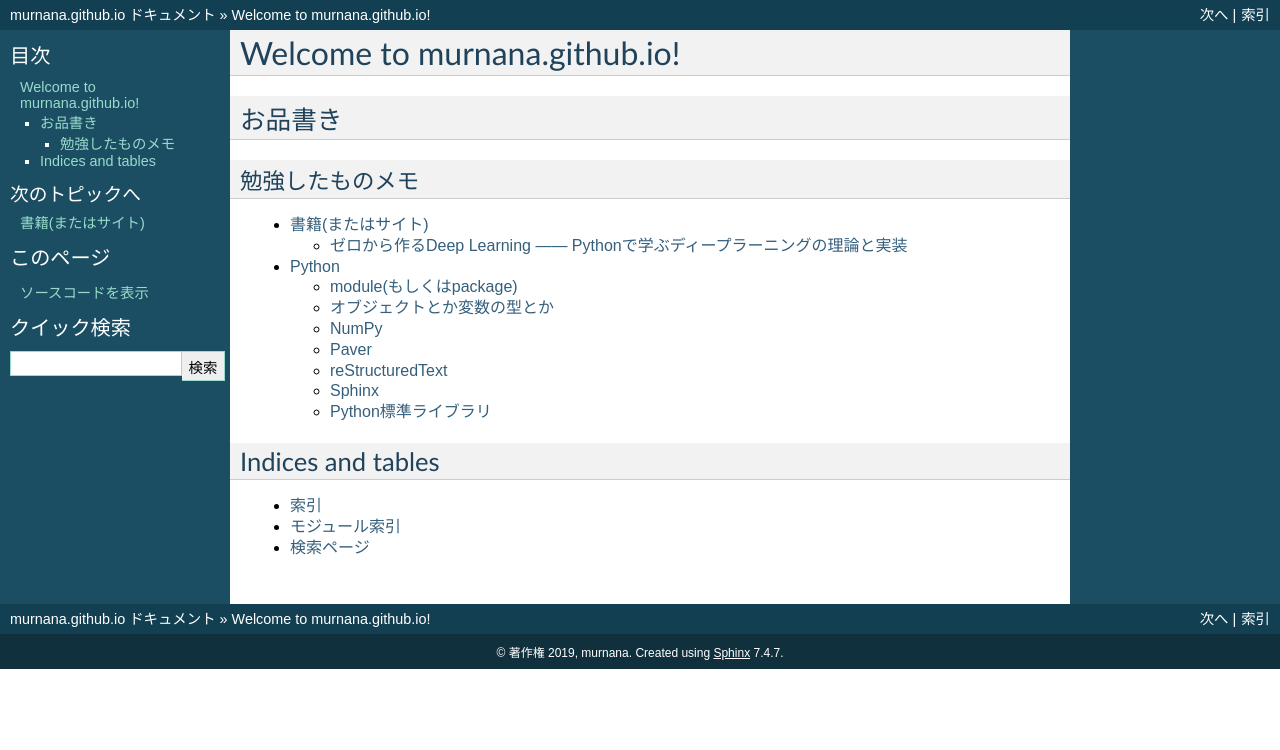
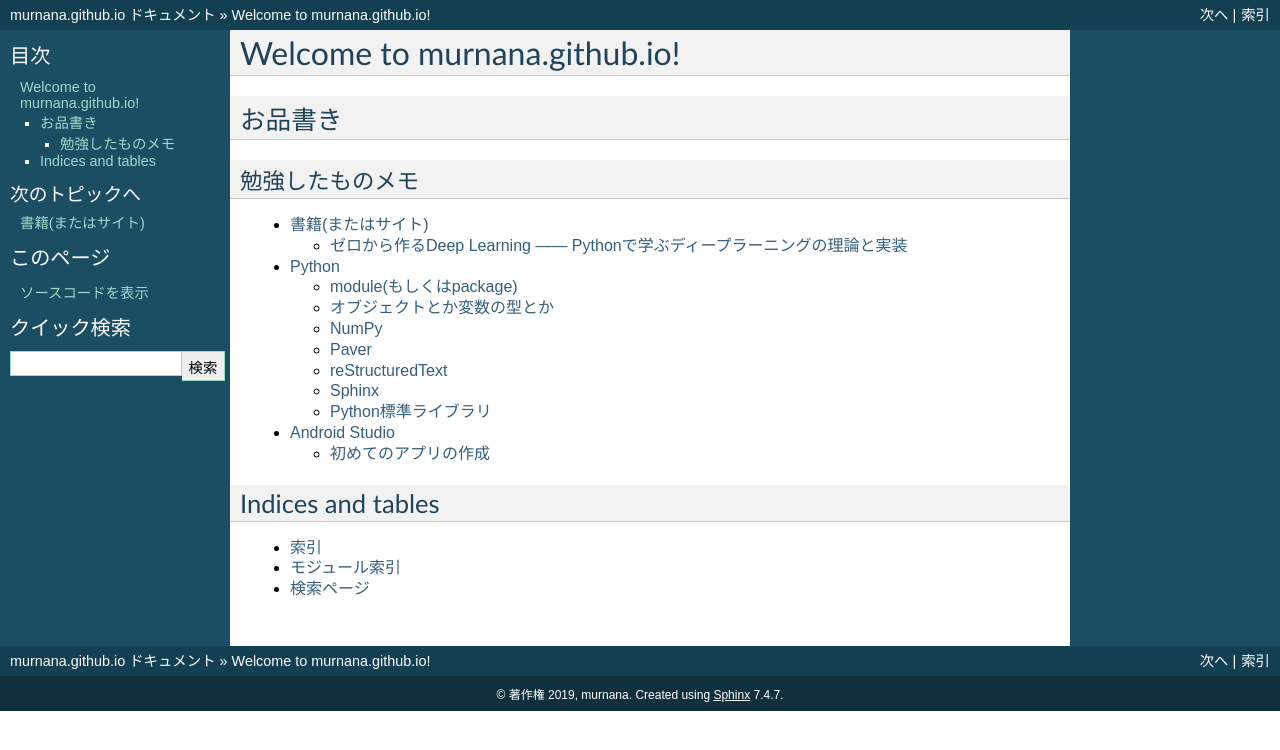
Before and after one commit to murnana/murnana.github.io, a Sphinx documentation site: the page built from source/index.rst, in a window 1280 px wide. Shown: the top 750 px of the page. Built offline with Sphinx 7.4.7, drawn with Linux system fonts in a browser that asks for light colours; some of the changed lines change nothing that is shown.

Commit message:
[WIP] Android Studio 初めてのアプリの作成

```diff
--- a/source/index.rst
+++ b/source/index.rst
@@ -13,6 +13,7 @@ Welcome to murnana.github.io!
 
     programing/books/index
     programing/language/python/index
+    programing/platform/android/android-studio/index
 
 
 Indices and tables
--- /dev/null
+++ b/source/programing/platform/android/android-studio/build-your-first-app/index.rst
@@ -0,0 +1,50 @@
+===============================================================================
+初めてのアプリの作成
+===============================================================================
+
+Android Studio をダウンロードする
+===============================================================================
+
+| https://developer.android.com/studio/?hl=ja からダウンロードする
+| ほぼデフォルトのままインストール
+
+    .. image:: ./1-1_install.PNG
+    .. image:: ./1-2_install.PNG
+    .. image:: ./1-3_install.PNG
+    .. image:: ./1-4_install.PNG
+    .. image:: ./1-5_install.PNG
+    .. image:: ./1-6_install.PNG
+    .. image:: ./1-7_install.PNG
+
+
+Android Studio の初回起動
+===============================================================================
+インストールが終了し、初めてAndroid Studioを立ち上げると、セットアップ画面になる。
+    .. image:: ./2-1_install.PNG
+    前のバージョンのアップデートなどでない限りは「Do not import settings」を選ぼう
+
+その後、Setup Wizardが立ち上がる
+    .. image:: ./3-1_welcome.PNG
+    なんかもう早速アップデートあるよ！と言っているがひとまず無視する
+
+    .. image:: ./3-2_welcome.PNG
+    何も考えたくないなら「Standard」を選ぶ。
+    Customにして、必要なSDKだけ入れてもいい
+    (SDKは後でも入れられる)
+
+
+    .. image:: ./3-3_welcome.PNG
+    IDEのテーマを選べる。私はダークテーマが好きなので「Darcula」を選んだ
+
+    .. image:: ./3-4_welcome.PNG
+    セットアップの最終チェック。SDKはWindowsの場合 ``%LOCALAPPDATA%\Android\Sdk``が デフォルトになる
+
+    .. image:: ./3-5_welcome.PNG
+    スクロールすると他に何が入るのかが分かる。問題なければ「Finish」を押す
+
+    .. image:: ./3-6_welcome.PNG
+    後はひたすらダウンロードが終わるのを待つ
+
+.. seealso::
+
+    `初めてのアプリの作成  |  Android Developers <https://developer.android.com/training/basics/firstapp/?hl=ja>`_
--- /dev/null
+++ b/source/programing/platform/android/android-studio/index.rst
@@ -0,0 +1,18 @@
+===============================================================================
+Android Studio
+===============================================================================
+
+
+Android アプリケーションを制作するのに欠かせないIDE
+(コンソールもあるから、重くてやだなって思ったらそっちのほうがいいかも？)
+
+.. toctree::
+    :maxdepth: 2
+    :glob:
+    :titlesonly:
+
+    */index
+
+.. seealso::
+
+    `初めてのアプリの作成  |  Android Developers <https://developer.android.com/training/basics/firstapp/?hl=ja>`_
```
Also changed, not shown: source/programing/platform/android/android-studio/build-your-first-app/1-1_install.PNG (added), source/programing/platform/android/android-studio/build-your-first-app/1-2_install.PNG (added), source/programing/platform/android/android-studio/build-your-first-app/1-3_install.PNG (added), source/programing/platform/android/android-studio/build-your-first-app/1-4_install.PNG (added), source/programing/platform/android/android-studio/build-your-first-app/1-5_install.PNG (added), source/programing/platform/android/android-studio/build-your-first-app/1-6_install.PNG (added), source/programing/platform/android/android-studio/build-your-first-app/1-7_install.PNG (added), source/programing/platform/android/android-studio/build-your-first-app/2-1_install.PNG (added), source/programing/platform/android/android-studio/build-your-first-app/3-1_welcome.PNG (added), source/programing/platform/android/android-studio/build-your-first-app/3-2_welcome.PNG (added), source/programing/platform/android/android-studio/build-your-first-app/3-3_welcome.PNG (added), source/programing/platform/android/android-studio/build-your-first-app/3-4_welcome.PNG (added), source/programing/platform/android/android-studio/build-your-first-app/3-5_welcome.PNG (added), source/programing/platform/android/android-studio/build-your-first-app/3-6_welcome.PNG (added), 1 other file.
